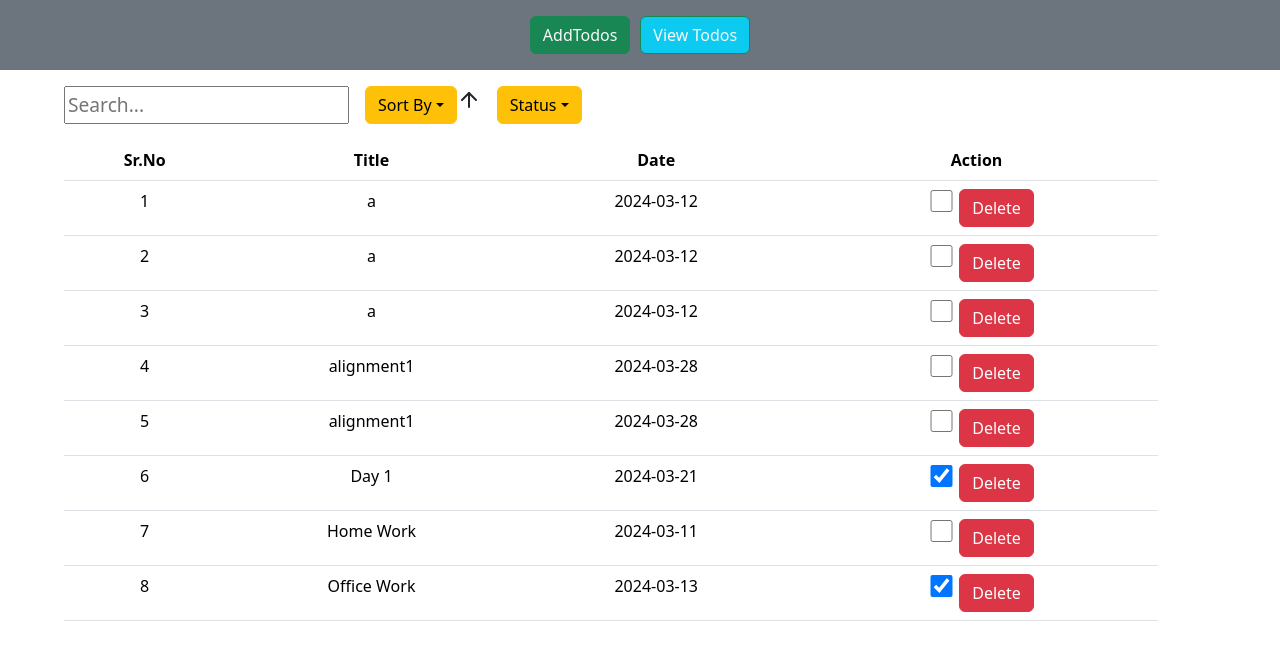
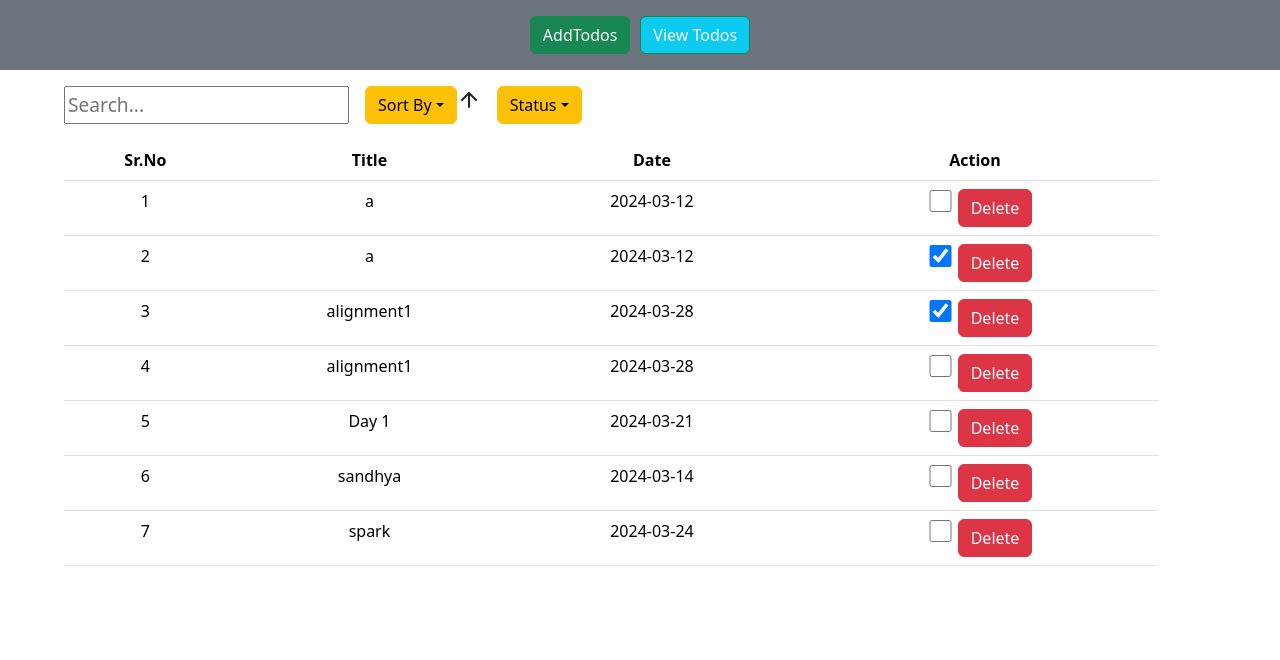
Before and after one commit to Dornal2002/react-assignments, a React (Create React App) app: page / in a window 1280 px wide. Shown: the top 660 px of the page. Built offline with nearby package versions, Linux system fonts and the light colour scheme; data requests are answered from the project's data file.

Commit message:
Assignment 5 Updated

```diff
--- a/db.json
+++ b/db.json
@@ -1,28 +1,16 @@
 {
   "todos": [
-    {
-      "id": "a80c",
-      "title": "Home Work",
-      "date": "2024-03-11",
-      "isCompleted": false
-    },
-    {
-      "id": "0b55",
-      "title": "Office Work",
-      "date": "2024-03-13",
-      "isCompleted": true
-    },
     {
       "id": "0d57",
       "title": "Day 1",
       "date": "2024-03-21",
-      "isCompleted": true
+      "isCompleted": false
     },
     {
       "id": "0641",
       "title": "alignment1",
       "date": "2024-03-28",
-      "isCompleted": false
+      "isCompleted": true
     },
     {
       "id": "1214",
@@ -37,15 +25,21 @@
       "isCompleted": false
     },
     {
-      "id": "9f3a",
+      "id": "7c39",
       "title": "a",
       "date": "2024-03-12",
+      "isCompleted": true
+    },
+    {
+      "id": "c5bd994a-4c47-470f-a2bd-591c8a836e75",
+      "title": "sandhya",
+      "date": "2024-03-14",
       "isCompleted": false
     },
     {
-      "id": "7c39",
-      "title": "a",
-      "date": "2024-03-12",
+      "id": "8db0",
+      "title": "spark",
+      "date": "2024-03-24",
       "isCompleted": false
     }
   ]
--- a/src/components/AddTodos.tsx
+++ b/src/components/AddTodos.tsx
@@ -1,13 +1,14 @@
 import React, { useState } from "react";
 import { useNavigate } from "react-router";
 import { Todo } from "./Todos";
-import { number } from "yargs";
+import { v4 as uuidv4, validate } from "uuid";
 
 export default function AddTodos() {
   const [title, setTitle] = useState("");
   const [date, setDate] = useState("");
   const [todolist, setTodolist] = useState<Todo[]>([]);
   const navigate = useNavigate();
+  const unique_id=uuidv4;
 
   const getCurrentDate = () => {
     const today = new Date();
@@ -19,7 +20,7 @@ export default function AddTodos() {
 
   const handleAdd = () => {
     if (title) {
-      const todoExists = todolist.filter((todo) => todo.title === title);
+      const todoExists = todolist.filter((todo) => (todo.title === title && todo.date==date));
       if (todoExists) {
         alert("Todo already exists");
         return;
@@ -28,7 +29,7 @@ export default function AddTodos() {
         method: "POST",
         headers: { "content-type": "application-json" },
         body: JSON.stringify({
-          // 'id':,
+          id:unique_id,
           title: title,
           date: date,
           isCompleted: false,
--- a/src/components/Todos.tsx
+++ b/src/components/Todos.tsx
@@ -21,7 +21,6 @@ export default function Todos() {
   const [sortOrder, setSortOrder] = useState<string>("asc");
 
   const navigate = useNavigate();
-
 
   useEffect(() => {
     if (todos) {
```
